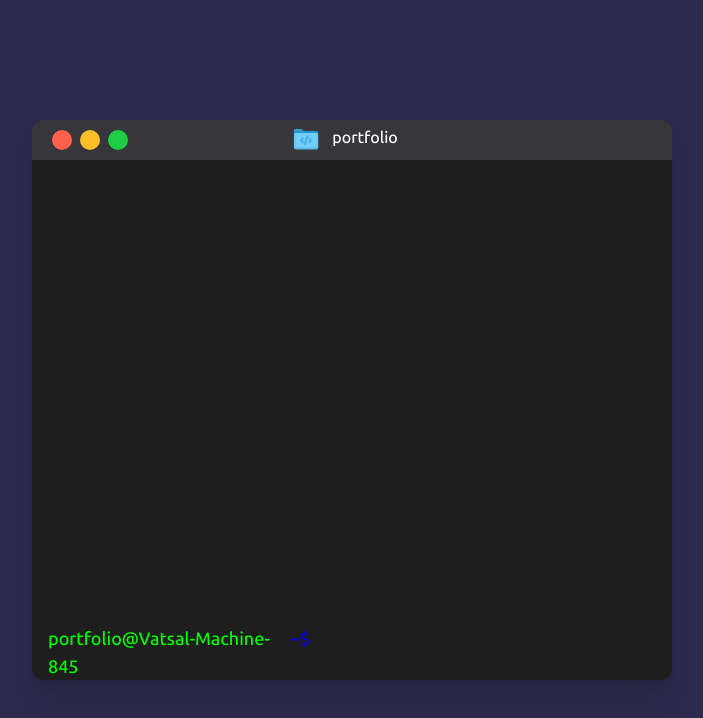
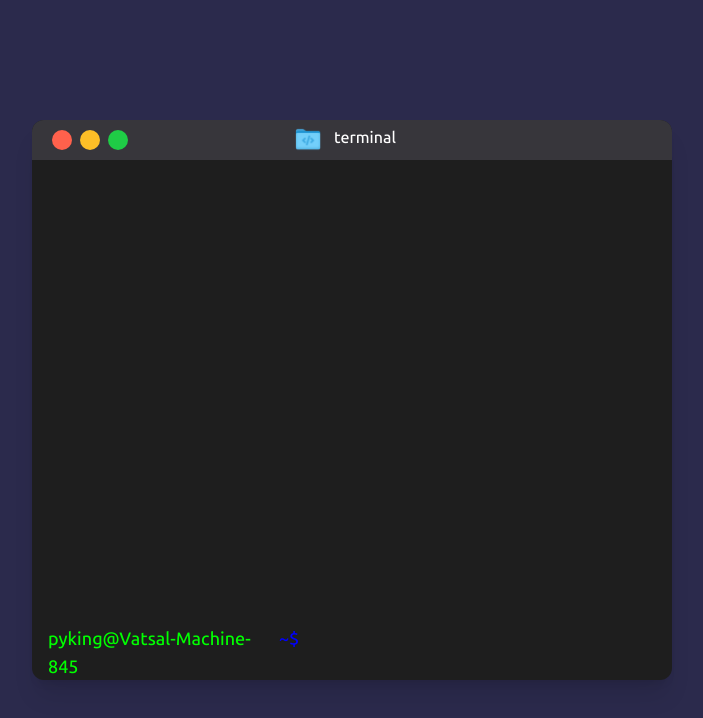
Before and after one commit to sejpalvatsal456/terminal-portfolio, a React (Vite) app: page / in a window 1280 px wide. Shown: the top 718 px of the page, without its empty margins (288-991 px from the left). Built offline with nearby package versions, Linux system fonts and the light colour scheme.

Commit message:
Added a test command

```diff
--- a/index.html
+++ b/index.html
@@ -4,7 +4,7 @@
     <meta charset="UTF-8" />
     <link rel="icon" type="image/svg+xml" href="/favicon.svg" />
     <meta name="viewport" content="width=device-width, initial-scale=1.0" />
-    <title>terminal-portfolio</title>
+    <title>Terminal</title>
   </head>
   <body>
     <div id="root"></div>
--- a/src/App.tsx
+++ b/src/App.tsx
@@ -1,14 +1,22 @@
 import { useEffect, useState } from "react";
 import TerminalHeader from "./components/TerminalHeader";
 import CommandPromt from "./components/CommandPromt";
+import TestCommand from "./components/TestCommand";
 
 function App() {
   const [open, setOpen] = useState<boolean>(false);
+  const [commandContent, setCommandContent] = useState<React.ReactElement | null>(null);
   // console.log(open);
+  const handleCommand = (command: string) => {
+    if (command.trim().toLowerCase() === "test") {
+      setCommandContent(
+        <TestCommand />
+      )
+    } else if (command.trim().toLowerCase() === "clear" || command.trim().toLowerCase() === "cls") {
+      setCommandContent(null);
+    }
+  }
 
-  const handleCommand = (command: string) => {
-    console.log(command + " is requested.");
-  }
 
   useEffect(() => {
     setTimeout(() => {
@@ -31,8 +39,8 @@ function App() {
         {/* Terminal Body */}
         <div className={"p-4 h-full " + (open ? "" : "hidden")}>
           {/* Output of previous command */}
-          <div className=" w-full h-[85%]"> {/* height is only for debugging purpose */}
-
+          <div className="font-ubuntu text-white text-lg w-full h-[85%]"> {/* height is only for debugging purpose */}
+            {commandContent}
           </div>
           <div className="">
             <CommandPromt handleCommand={handleCommand} />
--- a/src/components/CommandPromt.tsx
+++ b/src/components/CommandPromt.tsx
@@ -19,7 +19,7 @@ export default function CommandPromt({ handleCommand }: CommandPromtProps) {
   return (
     <div className="flex gap-2">
       <span className="text-lg text-[#0f0] font-medium font-ubuntu">
-        portfolio@Vatsal-Machine-845
+        pyking@Vatsal-Machine-845
       </span>
       <span className="text-lg text-[#00f] font-medium font-ubuntu">~$</span>
       <form
--- a/src/components/TerminalHeader.tsx
+++ b/src/components/TerminalHeader.tsx
@@ -11,7 +11,7 @@ export default function TerminalHeader({ open }: { open: boolean }) {
       </div>
       <div className={"flex gap-3 " + (open ? "" : "hidden")}>
         <img src={folderLogo} alt="" className="h-7" />
-        <span className="font-ubuntu text-white font-medium ">portfolio</span>
+        <span className="font-ubuntu text-white font-medium ">terminal</span>
       </div>
       <div className="w-[15%]"></div>
     </div>
--- /dev/null
+++ b/src/components/TestCommand.tsx
@@ -0,0 +1,5 @@
+export default function TestCommand() {
+  return (
+    <div>TestCommand</div>
+  )
+}
```
